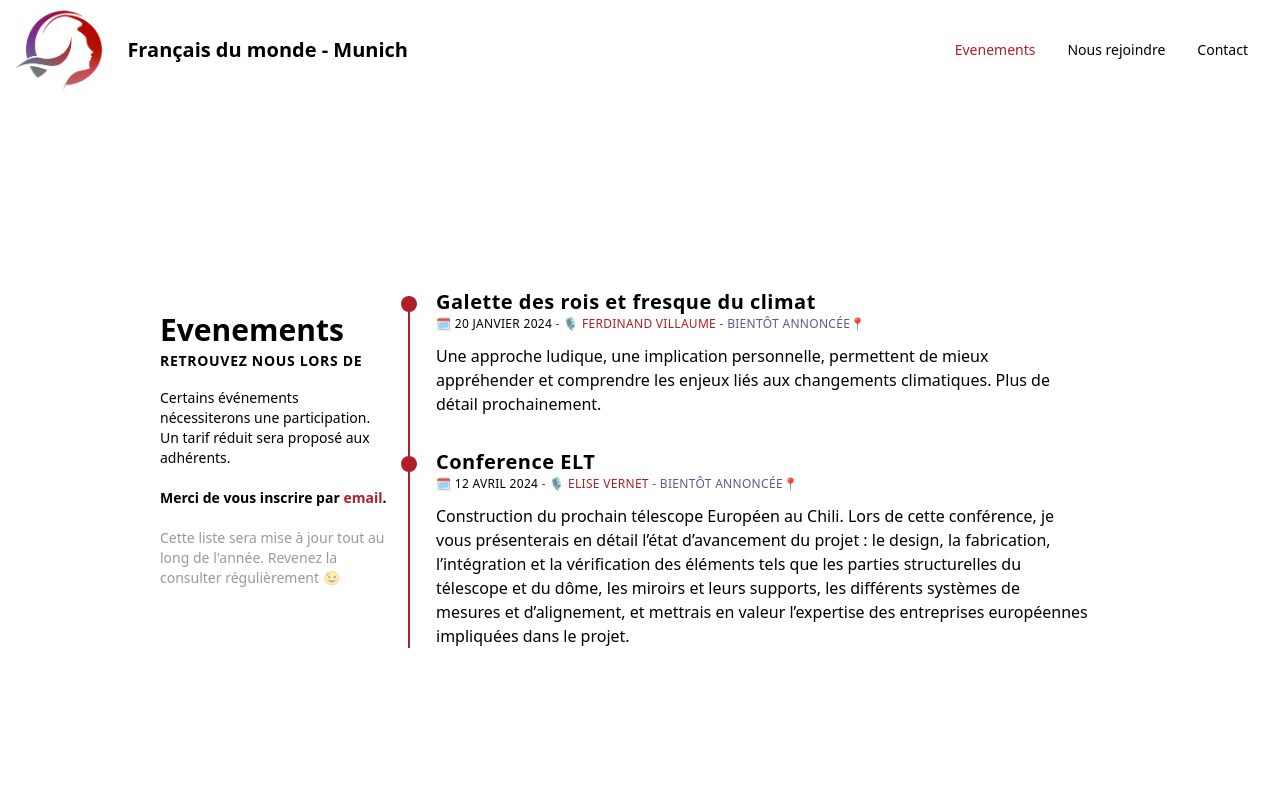
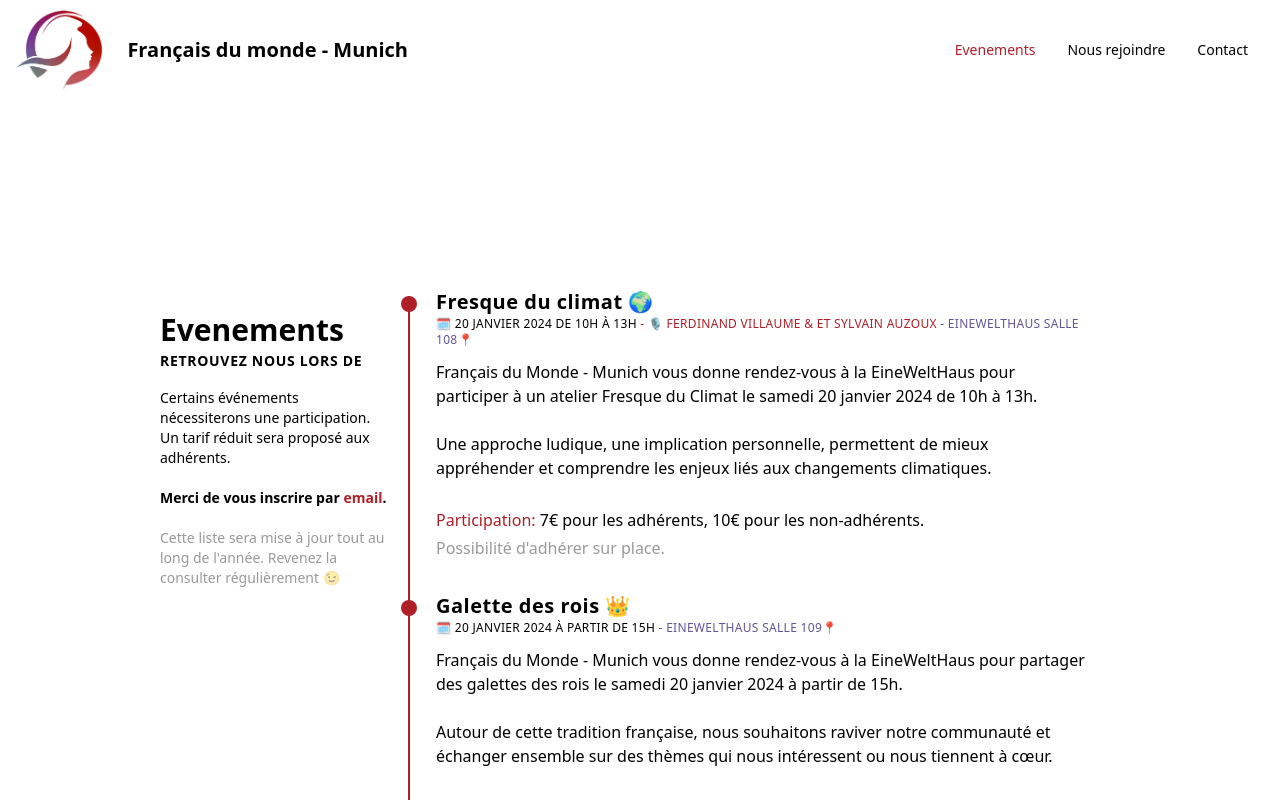
Before and after one commit to fdm-munich/adfe, a React (Vite) app: page / in a window 1280 px wide. Shown: the top 800 px of the page. Built offline with nearby package versions, Linux system fonts and the light colour scheme.

Commit message:
adds galette des rois et fresque du climat

```diff
--- a/src/components/home/timeline.jsx
+++ b/src/components/home/timeline.jsx
@@ -19,7 +19,18 @@ const TimeLineItem = ( props ) => {
         price && (
           <>
             <p className="mt-1 ">
-              <span className="text-upsdell-red">Participation: </span> {price.adherents}€ pour les adhérents, {price.default}€ pour les non-adhérents.
+              <span className="text-upsdell-red">Participation: </span>
+              {
+                !price.free ? (
+                  <>
+                    {price.adherents}€ pour les adhérents, {price.default}€ pour les non-adhérents.
+                  </>
+                ) : (
+                  <>
+                    libre
+                  </>
+                )
+              }
             </p>
             <p className="mt-1 text-black text-opacity-40">Possibilité d&apos;adhérer sur place.</p>
           </>
--- a/src/evenements/2023.jsx
+++ b/src/evenements/2023.jsx
@@ -31,7 +31,7 @@ export const events = [
   {
     date        : "16 Décembre 2023 à 16h30",
     description : ( <>
-      Rencontre prévue à 16h30 à Odeonsplatz, juste devant le charmant café <b>Tambosi</b> !<br /> Nous nous dirigerons ensuite pour une agréable demi-heure de promenade dans le Jardin Anglais. La soirée se poursuivra avec une visite au marché de Noël, où nous aurons l'occasion de déguster du vin chaud ou toute autre boisson qui éveillera nos papilles.
+      Rencontre prévue à 16h30 à Odeonsplatz, juste devant le charmant café <b>Tambosi</b> !<br /> Nous nous dirigerons ensuite pour une agréable demi-heure de promenade dans le Jardin Anglais. La soirée se poursuivra avec une visite au marché de Noël, où nous aurons l&lsquo;occasion de déguster du vin chaud ou toute autre boisson qui éveillera nos papilles.
       <br /><br />
       Aucun frais de participation n&lsquo;est requis, mais chaque participant est responsable de régler ses consommations sur place.
       <br /><br />
@@ -45,12 +45,40 @@ export const events = [
     past     : true,
   },
   {
-    Actor       : () => "Ferdinand Villaume",
-    date        : "20 Janvier 2024",
-    description : "Une approche ludique, une implication personnelle, permettent de mieux appréhender et comprendre les enjeux liés aux changements climatiques. Plus de détail prochainement.",
-    Location    : () => "Bientôt annoncée",
-    title       : "Galette des rois et fresque du climat",
-    past        : false,
+    Actor : () => "Ferdinand Villaume & et Sylvain Auzoux",
+    date  : "20 Janvier 2024 de 10h à 13h",
+    description : (
+      <>
+        Français du Monde - Munich vous donne rendez-vous à la EineWeltHaus pour participer à un atelier Fresque du Climat  le samedi 20 janvier 2024 de 10h à 13h.
+        <br  /><br  />
+        Une approche ludique, une implication personnelle, permettent de mieux appréhender et comprendre les enjeux liés aux changements climatiques.
+        <br  /><br  />
+      </>
+    ),
+    Location : () => <a target="blank" href="https://www.einewelthaus.de">EineWeltHaus salle 108</a>,
+    title    : "Fresque du climat 🌍",
+    past     : false,
+    price    : {
+      adherents : 7,
+      default   : 10
+    }
+  },
+  {
+    date : "20 Janvier 2024 à partir de 15h",
+    description : (
+      <>
+        Français du Monde - Munich vous donne rendez-vous à la EineWeltHaus pour partager des galettes des rois le samedi 20 janvier 2024 à partir de 15h.
+        <br  /><br  />
+        Autour de cette tradition française, nous souhaitons raviver notre communauté et échanger ensemble sur des thèmes qui nous intéressent ou nous tiennent à cœur.
+        <br  /><br  />
+      </>
+    ),
+    Location : () => <a target="blank" href="https://www.einewelthaus.de">EineWeltHaus salle 109</a>,
+    title    : "Galette des rois 👑",
+    past     : false,
+    price    : {
+      free : true
+    }
   },
   {
     date        : "12 Avril 2024",
```
